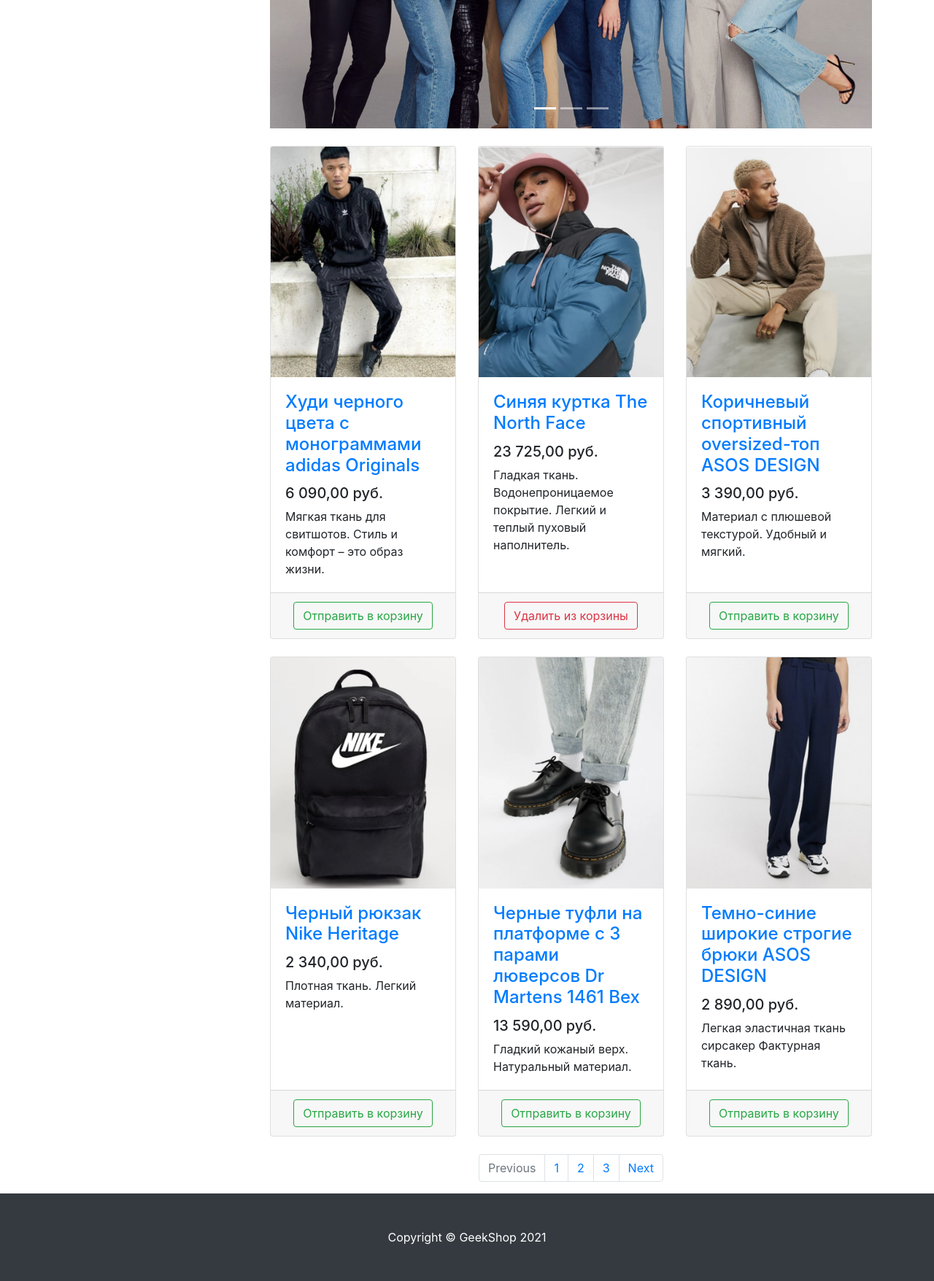
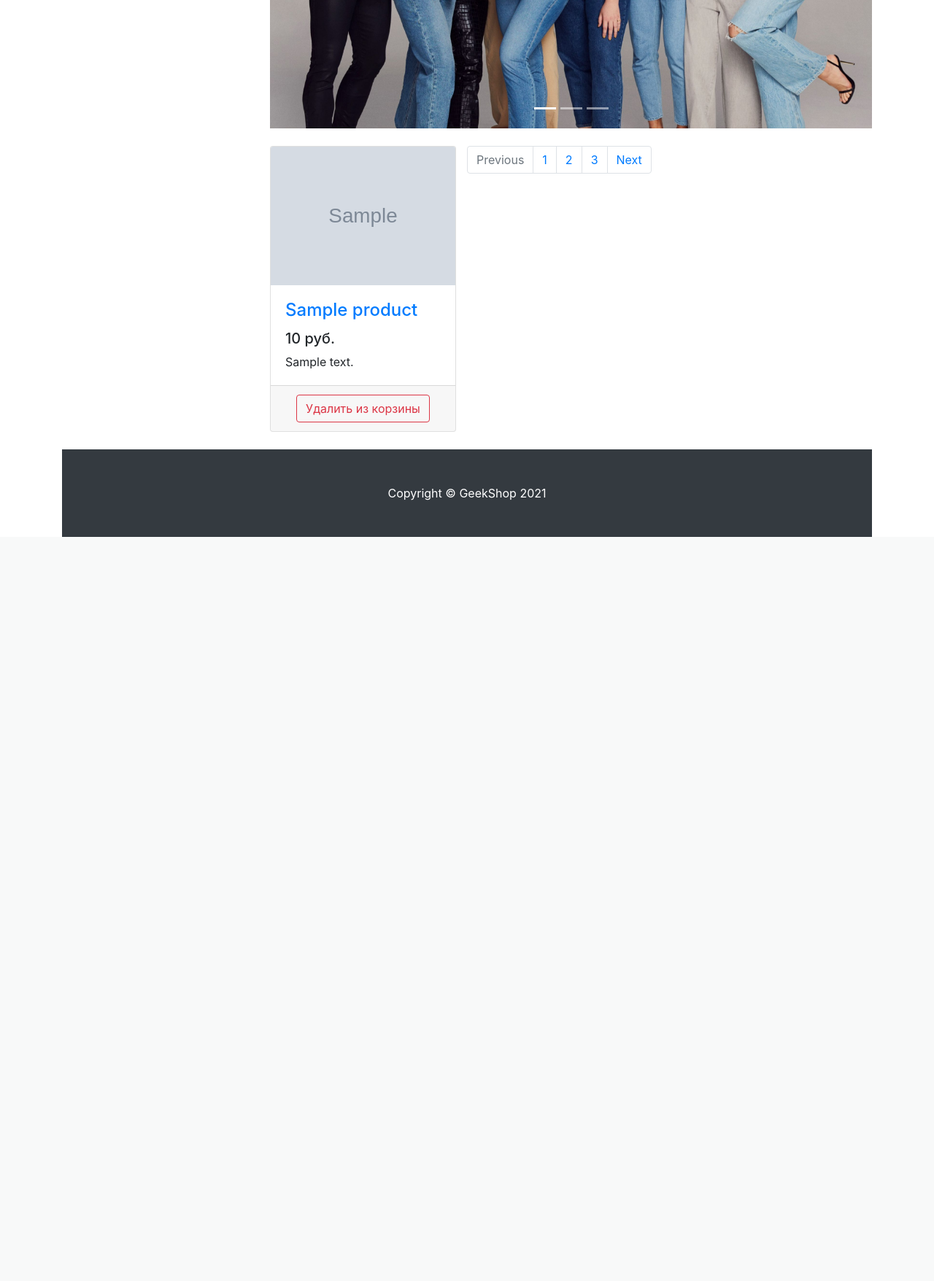
Before and after one commit to Krab-35/Django_Framework_GB, a Django app: template products/templates/products/products.html in a window 1280 px wide. Shown: the part 399-2155 px from the top of the page at 73% size. After the commit the page ends 1135 px from the top, so only its background shows below. Run offline with Django 3.2, Linux system fonts and the light colour scheme; the template is opened without the code that fills it: most values are stand-ins (such as "Sample title", 1, 10 or a date in 2020); grey boxes marked "Sample" are stand-in pictures; some libraries are stand-ins or nearby versions.

Commit message:
1. Organized the output of dynamic content on the index and products pages

```diff
--- a/products/templates/products/index.html
+++ b/products/templates/products/index.html
@@ -10,7 +10,7 @@
     <meta name="description" content="">
     <meta name="author" content="">
 
-    <title>GeekShop</title>
+    <title>{{ title }}</title>
 
     <!-- Bootstrap core CSS -->
     <link href="{% static 'vendor/bootstrap/css/bootstrap.min.css' %}" rel="stylesheet">
--- a/products/templates/products/products.html
+++ b/products/templates/products/products.html
@@ -96,128 +96,39 @@
 
             <div class="row">
 
+                {% if products %}
+                    {% for product in products %}
                         <div class="col-lg-4 col-md-6 mb-4">
                             <div class="card h-100">
                                 <a href="#">
                                     <img class="card-img-top"
-                                 src="{% static 'vendor/img/products/Adidas-hoodie.png' %}"
+                                         src="{% static product.image_address %}"
                                          alt="">
                                 </a>
                                 <div class="card-body">
                                     <h4 class="card-title">
-                                <a href="#">Худи черного цвета с монограммами adidas Originals</a>
+                                        <a href="#"> {{ product.name }}</a>
                                     </h4>
-                            <h5>6 090,00 руб.</h5>
-                            <p class="card-text">Мягкая ткань для свитшотов. Стиль и комфорт – это образ жизни.</p>
+                                    <h5>{{ product.price }} руб.</h5>
+                                    <p class="card-text">{{ product.description }}</p>
                                 </div>
                                 <div class="card-footer text-center">
-                            <button type="button" class="btn btn-outline-success">Отправить в корзину</button>
+                                    {% if product.added_to_basket %}
+                                        <button type="button" class="btn btn-outline-danger">
+                                            Удалить из корзины
+                                        </button>
+                                    {% else %}
+                                        <button type="button" class="btn btn-outline-success">
+                                            Отправить в корзину
+                                        </button>
+                                    {% endif %}
                                 </div>
                             </div>
                         </div>
-
-                <div class="col-lg-4 col-md-6 mb-4">
-                    <div class="card h-100">
-                        <a href="#">
-                            <img class="card-img-top"
-                                 src="{% static 'vendor/img/products/Blue-jacket-The-North-Face.png' %}" alt="">
-                        </a>
-                        <div class="card-body">
-                            <h4 class="card-title">
-                                <a href="#">Синяя куртка The North Face</a>
-                            </h4>
-                            <h5>23 725,00 руб.</h5>
-                            <p class="card-text">
-                                Гладкая ткань. Водонепроницаемое покрытие. Легкий и теплый пуховый наполнитель.
-                            </p>
-                        </div>
-                        <div class="card-footer text-center">
-                            <button type="button" class="btn btn-outline-danger">Удалить из корзины</button>
-                        </div>
-                    </div>
-                </div>
-
-                <div class="col-lg-4 col-md-6 mb-4">
-                    <div class="card h-100">
-                        <a href="#">
-                            <img class="card-img-top"
-                                 src="{% static 'vendor/img/products/Brown-sports-oversized-top-ASOS-DESIGN.png' %}"
-                                 alt="">
-                        </a>
-                        <div class="card-body">
-                            <h4 class="card-title">
-                                <a href="#">Коричневый спортивный oversized-топ ASOS DESIGN</a>
-                            </h4>
-                            <h5>3 390,00 руб.</h5>
-                            <p class="card-text">Материал с плюшевой текстурой. Удобный и мягкий.</p>
-                        </div>
-                        <div class="card-footer text-center">
-                            <button type="button" class="btn btn-outline-success">Отправить в корзину</button>
-                        </div>
-                    </div>
-                </div>
-
-                <div class="col-lg-4 col-md-6 mb-4">
-                    <div class="card h-100">
-                        <a href="#">
-                            <img class="card-img-top"
-                                 src="{% static 'vendor/img/products/Black-Nike-Heritage-backpack.png' %}"
-                                 alt="">
-                        </a>
-                        <div class="card-body">
-                            <h4 class="card-title">
-                                <a href="#">Черный рюкзак Nike Heritage</a>
-                            </h4>
-                            <h5>2 340,00 руб.</h5>
-                            <p class="card-text">Плотная ткань. Легкий материал.</p>
-                        </div>
-                        <div class="card-footer text-center">
-                            <button type="button" class="btn btn-outline-success">Отправить в корзину</button>
-                        </div>
-                    </div>
-                </div>
-
-                <div class="col-lg-4 col-md-6 mb-4">
-                    <div class="card h-100">
-                        <a href="#">
-                            <img class="card-img-top"
-                                 src="{% static 'vendor/img/products/Black-Dr-Martens-shoes.png' %}"
-                                 alt="">
-                        </a>
-                        <div class="card-body">
-                            <h4 class="card-title">
-                                <a href="#">Черные туфли на платформе с 3 парами люверсов Dr Martens 1461 Bex</a>
-                            </h4>
-                            <h5>13 590,00 руб.</h5>
-                            <p class="card-text">Гладкий кожаный верх. Натуральный материал.</p>
-                        </div>
-                        <div class="card-footer text-center">
-                            <button type="button" class="btn btn-outline-success">Отправить в корзину</button>
-                        </div>
-                    </div>
-                </div>
-
-                <div class="col-lg-4 col-md-6 mb-4">
-                    <div class="card h-100">
-                        <a href="#">
-                            <img class="card-img-top"
-                                 src="{% static 'vendor/img/products/Dark-blue-wide-leg-ASOs-DESIGN-trousers.png' %}"
-                                 alt="">
-                        </a>
-                        <div class="card-body">
-                            <h4 class="card-title">
-                                <a href="#">Темно-синие широкие строгие брюки ASOS DESIGN</a>
-                            </h4>
-                            <h5>2 890,00 руб.</h5>
-                            <p class="card-text">Легкая эластичная ткань сирсакер Фактурная ткань.</p>
-                        </div>
-                        <div class="card-footer text-center">
-                            <button type="button" class="btn btn-outline-success">Отправить в корзину</button>
-                        </div>
-                    </div>
-                </div>
-
-            </div>
+                    {% endfor %}
+                {% else %}
+                    <h3>Продуктов в наличии нет!</h3>
+                {% endif %}
 
             <nav aria-label="Page navigation example">
                 <ul class="pagination justify-content-center">
```
Also changed, not shown: products/views.py (+52 -2 lines). Lines whose indentation alone changed are shown as unchanged.
